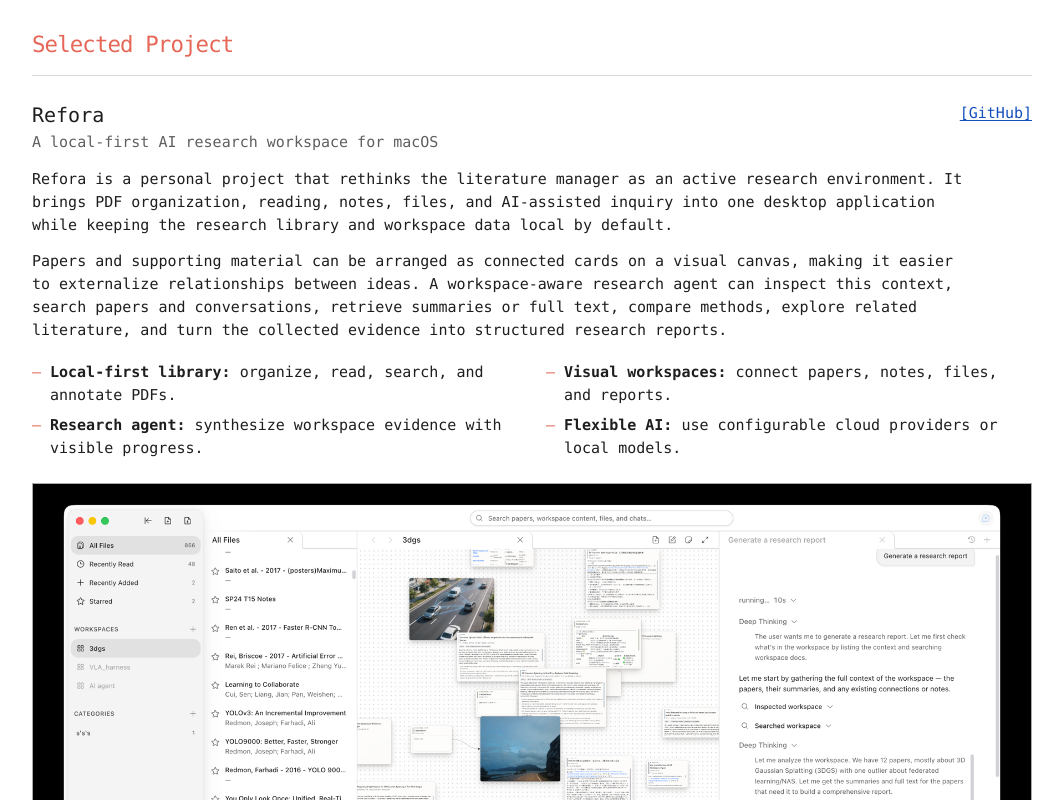
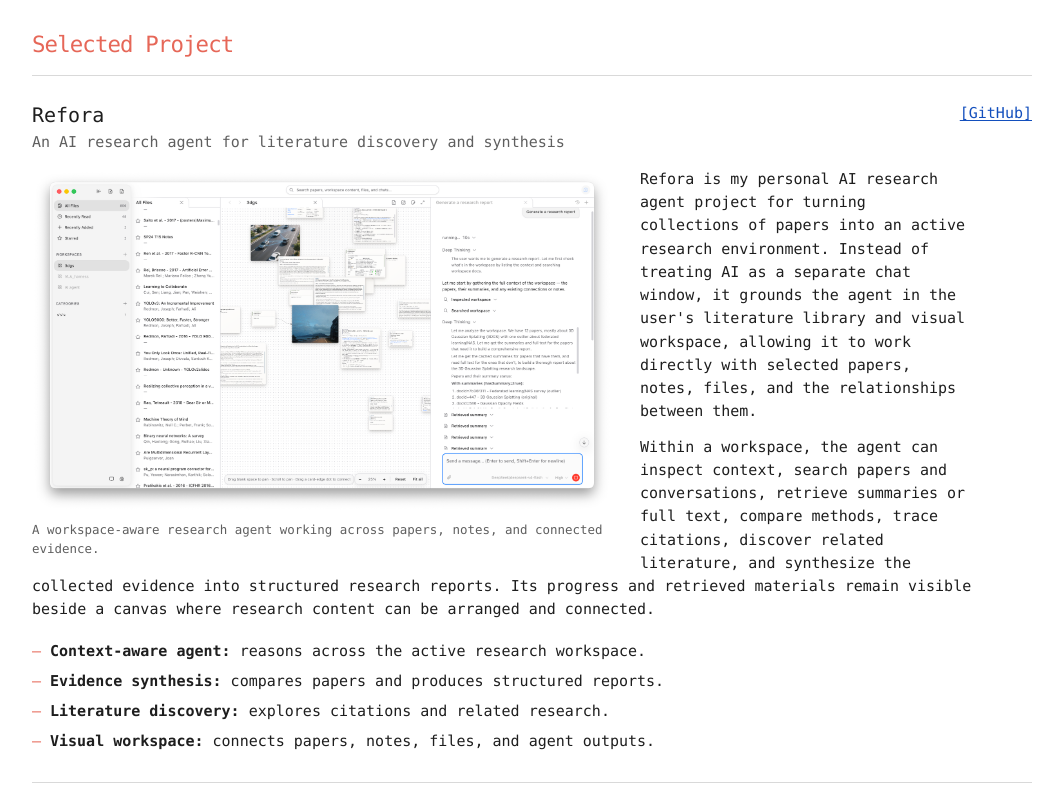
Before and after one commit to junjie-wang-dev/junjie-wang-dev.github.io, a plain HTML site: page index.html in a window 1280 px wide. Shown: the part 640-1440 px from the top of the page, without its empty margins (108-1171 px from the left). Drawn offline with Linux system fonts and the light colour scheme.

Commit message:
Refine Refora project presentation and layout

```diff
--- a/index.html
+++ b/index.html
@@ -369,6 +369,11 @@
         border-bottom: 1px solid var(--line);
         padding: 26px 0 28px;
       }
+      .project-card::after {
+        clear: both;
+        content: "";
+        display: table;
+      }
       .project-heading {
         display: flex;
         align-items: start;
@@ -390,9 +395,9 @@
         margin-bottom: 12px;
       }
       .project-features {
-        grid-template-columns: repeat(2, minmax(0, 1fr));
-        gap: 7px 28px;
-        margin: 18px 0 22px;
+        grid-template-columns: 1fr;
+        gap: 7px;
+        margin: 18px 0 0;
         display: grid;
       }
       .project-features li {
@@ -406,11 +411,12 @@
         left: 0;
       }
       .project-figure {
-        margin: 0;
+        float: left;
+        width: min(58%, 580px);
+        margin: 2px 28px 16px 0;
       }
       .project-image {
-        background: #000;
-        border: 1px solid #aaa;
+        background: #fff;
         width: 100%;
         height: auto;
         display: block;
@@ -509,6 +515,11 @@
         }
         .project-features {
           grid-template-columns: 1fr;
+        }
+        .project-figure {
+          float: none;
+          width: 100%;
+          margin: 0 0 18px;
         }
       }
       @media (max-width: 460px) {
@@ -615,29 +626,12 @@
           <header class="project-heading">
             <div>
               <h3>Refora</h3>
-              <p class="project-tagline">A local-first AI research workspace for macOS</p>
+              <p class="project-tagline">
+                An AI research agent for literature discovery and synthesis
+              </p>
             </div>
             <a href="https://github.com/junjie-wang-dev/Refora">[GitHub]</a>
           </header>
-          <p class="project-description">
-            Refora is a personal project that rethinks the literature manager as an active research
-            environment. It brings PDF organization, reading, notes, files, and AI-assisted inquiry
-            into one desktop application while keeping the research library and workspace data
-            local by default.
-          </p>
-          <p class="project-description">
-            Papers and supporting material can be arranged as connected cards on a visual canvas,
-            making it easier to externalize relationships between ideas. A workspace-aware research
-            agent can inspect this context, search papers and conversations, retrieve summaries or
-            full text, compare methods, explore related literature, and turn the collected evidence
-            into structured research reports.
-          </p>
-          <ul class="project-features">
-            <li><strong>Local-first library:</strong> organize, read, search, and annotate PDFs.</li>
-            <li><strong>Visual workspaces:</strong> connect papers, notes, files, and reports.</li>
-            <li><strong>Research agent:</strong> synthesize workspace evidence with visible progress.</li>
-            <li><strong>Flexible AI:</strong> use configurable cloud providers or local models.</li>
-          </ul>
           <figure class="project-figure">
             <a href="https://github.com/junjie-wang-dev/Refora">
               <img
@@ -650,10 +644,28 @@
               />
             </a>
             <figcaption>
-              Refora combines a literature library, a visual knowledge workspace, and an
-              evidence-aware research agent.
+              A workspace-aware research agent working across papers, notes, and connected evidence.
             </figcaption>
           </figure>
+          <p class="project-description">
+            Refora is my personal AI research agent project for turning collections of papers into
+            an active research environment. Instead of treating AI as a separate chat window, it
+            grounds the agent in the user's literature library and visual workspace, allowing it to
+            work directly with selected papers, notes, files, and the relationships between them.
+          </p>
+          <p class="project-description">
+            Within a workspace, the agent can inspect context, search papers and conversations,
+            retrieve summaries or full text, compare methods, trace citations, discover related
+            literature, and synthesize the collected evidence into structured research reports. Its
+            progress and retrieved materials remain visible beside a canvas where research content
+            can be arranged and connected.
+          </p>
+          <ul class="project-features">
+            <li><strong>Context-aware agent:</strong> reasons across the active research workspace.</li>
+            <li><strong>Evidence synthesis:</strong> compares papers and produces structured reports.</li>
+            <li><strong>Literature discovery:</strong> explores citations and related research.</li>
+            <li><strong>Visual workspace:</strong> connects papers, notes, files, and agent outputs.</li>
+          </ul>
         </article>
       </section>
       <section class="publications-section" aria-labelledby="publications-title">
```
